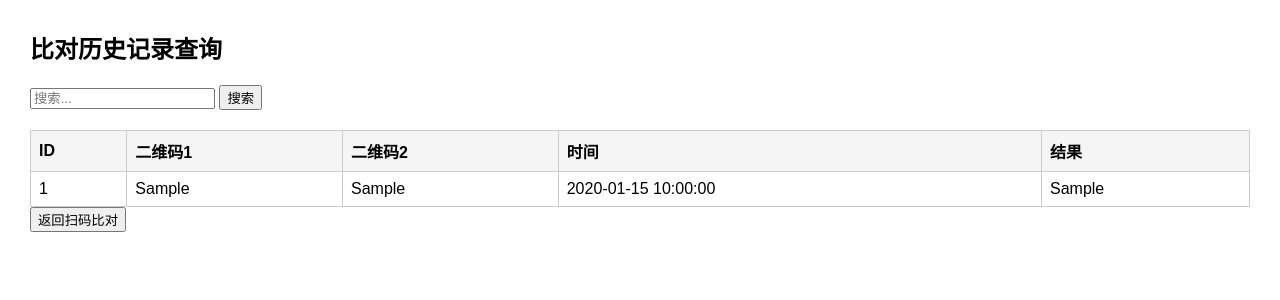
After one commit to qin858526/QRcheck, a Flask app: page /history in a window 1280 px wide. The commit adds this page. Shown: the top 300 px of the page. Run offline with Flask 3, Linux system fonts and the light colour scheme; tables that the repository leaves empty hold one stand-in row (values such as "Sample post").

Commit message:
基本功能已实现

```diff
--- a/app.py
+++ b/app.py
@@ -1,15 +1,33 @@
 from flask import Flask, render_template, request, jsonify
 from waitress import serve
-
+import sqlite3
 app = Flask(__name__)
 
 # 比对的二维码数据
 # VALID_CODES = {"8000814487", "QWE456"} 8000814487|24|4005352645|3010144585||||
 
+def init_db():
+    conn = sqlite3.connect('CheckResult.db')
+    c = conn.cursor()
+    c.execute('''CREATE TABLE IF NOT EXISTS CheckResults
+                 (   id INTEGER PRIMARY KEY AUTOINCREMENT,
+                     code1 TEXT,
+                     code2 TEXT,
+                     timestamp DATETIME DEFAULT CURRENT_TIMESTAMP,
+                     result TEXT)''')
+    # # 插入一些测试数据
+    # c.execute("INSERT INTO CheckResults (code1, code2) VALUES ('8000814487', '8000814487')")
+    # c.execute("INSERT INTO CheckResults (code1, code2) VALUES ('QWE456', 'QWE456')")
+    conn.commit()
+    conn.close()
+
+init_db()
+
 @app.route('/')
 def index():
     return render_template('check.html')
 
+# 二维码比对逻辑
 @app.route('/check', methods=['POST'])
 def check():
     code1 = request.json.get("code1", "")
@@ -19,9 +37,29 @@ def check():
             code1 = code1.split("|")[0]
         if "|" in code2:
             code2 = code2.split("|")[0]
-    print(code1, code2)
     ok = code1 == code2 and code1 != ""
+    log_check_result(code1, code2, "有效" if ok else "无效")
     return jsonify({"ok": ok, "msg": "✅ 有效" if ok else "❌ 无效"})
+
+# 查询历史比对记录
+@app.route('/history')
+def history():
+    conn = sqlite3.connect('CheckResult.db')
+    c = conn.cursor()
+    c.execute("SELECT id, code1, code2, timestamp, result FROM CheckResults ORDER BY timestamp DESC")
+    records = c.fetchall()
+    conn.close()
+    print("查询历史记录:", records)
+    return render_template('history.html', records=records)
+
+# 记录比对结果到数据库
+def log_check_result(code1, code2, result):
+    conn = sqlite3.connect('CheckResult.db')
+    c = conn.cursor()
+    # print("记录比对结果:", code1, code2, result)
+    c.execute("INSERT INTO CheckResults (code1, code2, result) VALUES (?, ?, ?)", (code1, code2, result))
+    conn.commit()
+    conn.close()
 
 if __name__ == '__main__':
     # serve(app, host='0.0.0.0', port=8888)
--- a/templates/check.html
+++ b/templates/check.html
@@ -44,5 +44,6 @@
                 }
             });
         </script>
+        <button onclick="window.location.href='/history'">查看历史记录</button>
     </body>
     </html>
--- /dev/null
+++ b/templates/history.html
@@ -0,0 +1,62 @@
+<!DOCTYPE html>
+<html lang="zh-CN">
+<head>
+    <meta charset="UTF-8">
+    <title>比对历史记录查询</title>
+    <style>
+        body { font-family: Arial, sans-serif; margin: 30px; }
+        .search-bar { margin-bottom: 20px; }
+        table { width: 100%; border-collapse: collapse; }
+        th, td { border: 1px solid #ccc; padding: 8px; text-align: left; }
+        th { background-color: #f5f5f5; }
+    </style>
+</head>
+<body>
+    <h2>比对历史记录查询</h2>
+    <div class="search-bar">
+        <input type="text" id="searchInput" placeholder="搜索...">
+        <button onclick="filterTable()">搜索</button>
+    </div>
+    <table id="dataTable">
+        <thead>
+            <tr>
+                <th>ID</th>
+                <th>二维码1</th>
+                <th>二维码2</th>
+                <th>时间</th>
+                <th>结果</th>
+            </tr>
+        </thead>
+        <tbody>
+            {% for record in records %}
+            <tr>
+                <td>{{ record[0] }}</td>    <!-- ID -->
+                <td>{{ record[1] }}</td>    <!-- 二维码1 -->
+                <td>{{ record[2] }}</td>    <!-- 二维码2 -->
+                <td>{{ record[3] }}</td>    <!-- 时间 -->
+                <td>{{ record[4] }}</td>    <!-- 结果 -->
+            </tr>
+            {% endfor %}
+        </tbody>
+    </table>
+    <script>
+        function filterTable() {
+            var input = document.getElementById("searchInput").value.toLowerCase();
+            var table = document.getElementById("dataTable");
+            var trs = table.getElementsByTagName("tbody")[0].getElementsByTagName("tr");
+            for (var i = 0; i < trs.length; i++) {
+                var show = false;
+                var tds = trs[i].getElementsByTagName("td");
+                for (var j = 0; j < tds.length; j++) {
+                    if (tds[j].innerText.toLowerCase().indexOf(input) > -1) {
+                        show = true;
+                        break;
+                    }
+                }
+                trs[i].style.display = show ? "" : "none";
+            }
+        }
+    </script>
+    <button onclick="window.location.href='/'">返回扫码比对</button>
+</body>
+</html>
```
